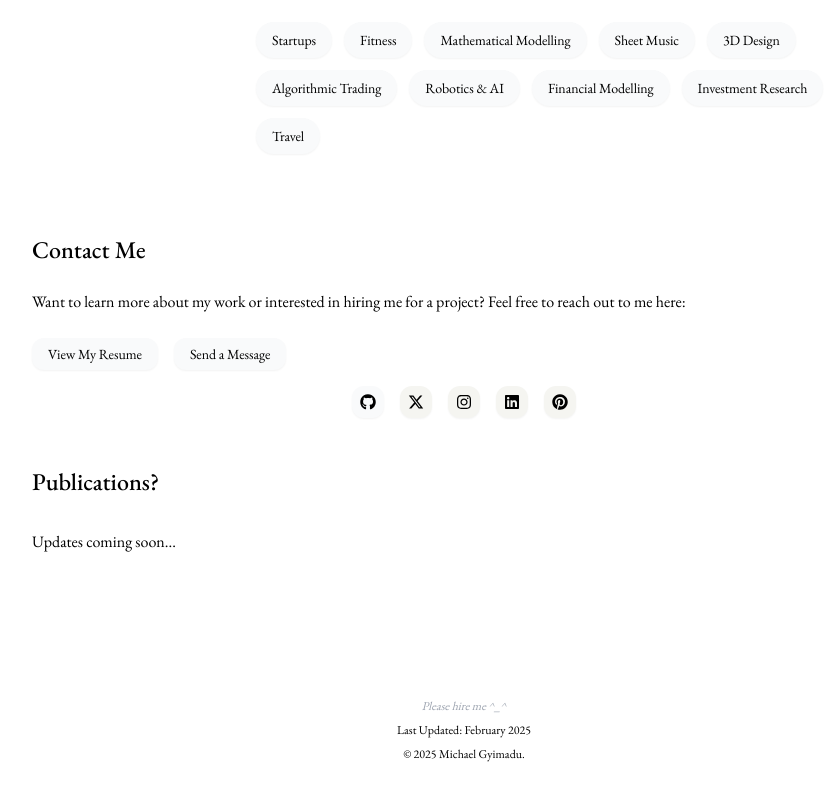
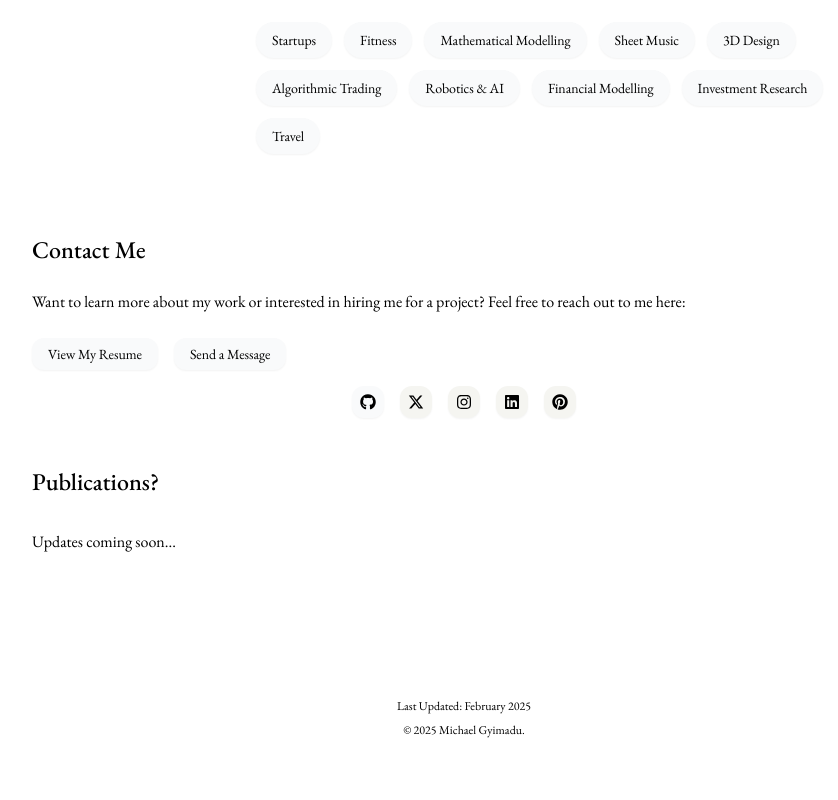
Before and after one commit to gyimadu/portfolio, a Next.js app: page / in a window 1280 px wide. Shown: the part 366-1166 px from the top of the page, without its empty margins (176-1014 px from the left). Built offline with nearby package versions, Linux system fonts and the light colour scheme.

Commit message:
Removed 'please hire me' banner

```diff
--- a/src/app/page.tsx
+++ b/src/app/page.tsx
@@ -155,7 +155,6 @@ export default function Home() {
         </section>
 
         <footer className="text-center border-t sm:border-t-0 border-gray-200 pt-8 text-black text-xs pb-8">
-          <div className='mb-2 text-gray-400 italic'>Please hire me ^_^</div>
           <div className="mb-2">Last Updated: February 2025</div>
           <div>© {new Date().getFullYear()} Michael Gyimadu.</div>
         </footer>
```
